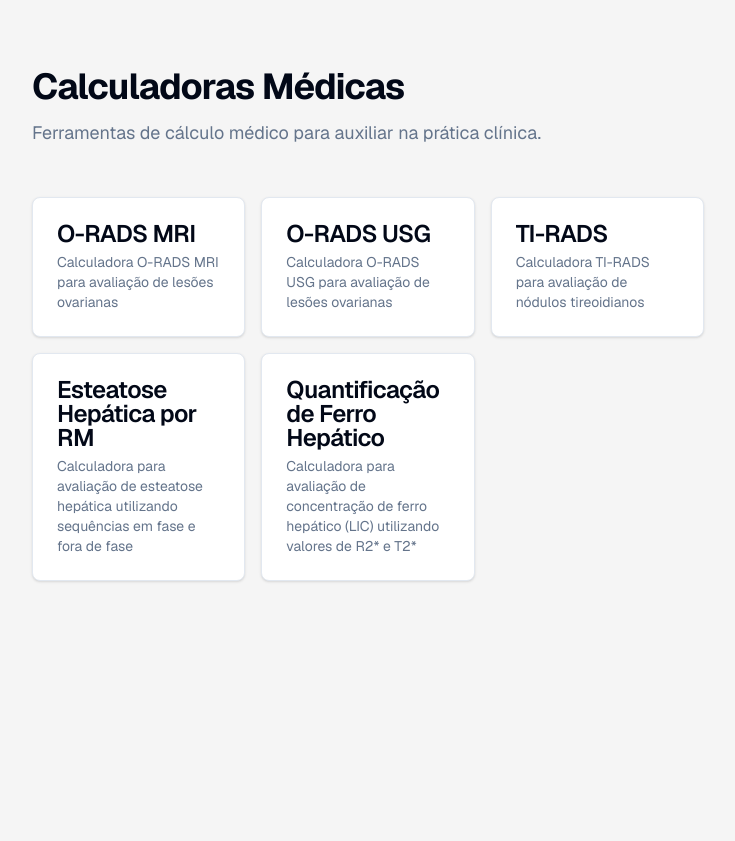
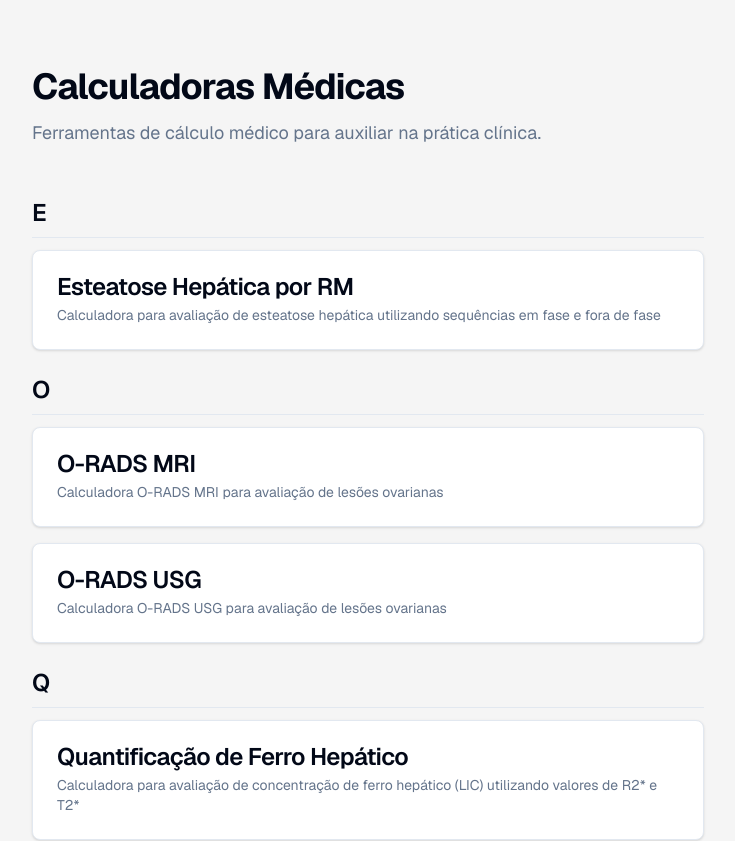
Before and after one commit to brunobarretofreitas/deulaudo-calculadoras-medicas, a Next.js app: page / in a window 1280 px wide. Shown: the top 841 px of the page, without its empty margins (272-1007 px from the left). Before the commit the page ends 800 px from the top, so only its background shows below. Built offline with nearby package versions, Linux system fonts and the light colour scheme.

Commit message:
Ajuste na listagem de calculadoras

```diff
--- a/src/app/page.tsx
+++ b/src/app/page.tsx
@@ -47,6 +47,22 @@ export default function Home() {
     // },
   ];
 
+  // Agrupar calculadoras por letra inicial
+  const calculadorasAgrupadas = calculadoras.reduce((acc, calculadora) => {
+    const primeiraLetra = calculadora.nome.charAt(0).toUpperCase();
+    if (!acc[primeiraLetra]) {
+      acc[primeiraLetra] = [];
+    }
+    acc[primeiraLetra].push(calculadora);
+    return acc;
+  }, {} as Record<string, typeof calculadoras>);
+
+  // Ordenar as letras e as calculadoras dentro de cada grupo
+  const letrasOrdenadas = Object.keys(calculadorasAgrupadas).sort();
+  letrasOrdenadas.forEach((letra) => {
+    calculadorasAgrupadas[letra].sort((a, b) => a.nome.localeCompare(b.nome));
+  });
+
   return (
     <div className="flex min-h-screen items-center justify-center bg-background">
       <main className="flex min-h-screen w-full max-w-4xl flex-col items-center py-16 px-8">
@@ -58,10 +74,16 @@ export default function Home() {
             Ferramentas de cálculo médico para auxiliar na prática clínica.
           </p>
 
-          <div className="grid gap-4 md:grid-cols-2 lg:grid-cols-3">
-            {calculadoras.map((calculadora) => (
+          <div className="flex flex-col gap-6">
+            {letrasOrdenadas.map((letra) => (
+              <div key={letra} className="flex flex-col gap-3">
+                <h2 className="text-2xl font-semibold text-foreground border-b pb-2">
+                  {letra}
+                </h2>
+                <div className="flex flex-col gap-4">
+                  {calculadorasAgrupadas[letra].map((calculadora) => (
                     <Link key={calculadora.id} href={calculadora.href}>
-                <Card className="h-full transition-all hover:shadow-lg hover:scale-[1.02] cursor-pointer">
+                      <Card className="w-full transition-all hover:shadow-lg hover:scale-[1.01] cursor-pointer">
                         <CardHeader>
                           <CardTitle>{calculadora.nome}</CardTitle>
                           <CardDescription>{calculadora.descricao}</CardDescription>
@@ -71,6 +93,9 @@ export default function Home() {
                   ))}
                 </div>
               </div>
+            ))}
+          </div>
+        </div>
       </main>
     </div>
   );
```
Lines whose indentation alone changed are shown as unchanged.
